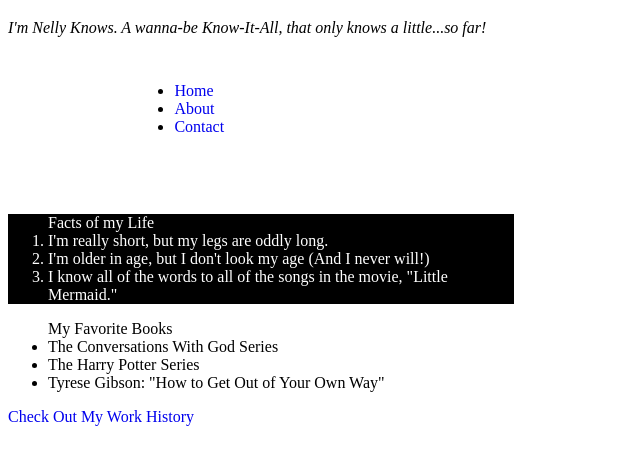
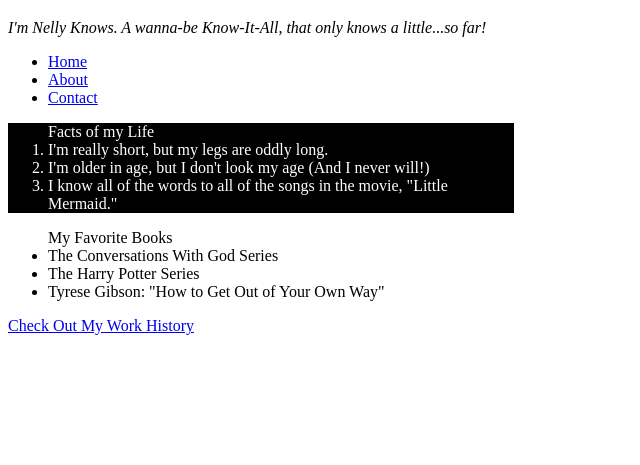
Before and after one commit to mrsdolley/DolleyPortfolio, a plain HTML site: page about.html in a window 1280 px wide. Shown: the part 61-526 px from the top of the page, without its empty margins (0-640 px from the left). Drawn offline with Linux system fonts and the light colour scheme.

Commit message:
Update about.html

```diff
--- a/about.html
+++ b/about.html
@@ -6,7 +6,7 @@
     <title>about</title>
     <link href="stylesheet.css" rel="stylesheet" type="text/css" />
   </head>
-  <style>a {text-decoration: none;} </style>
+
   <body>
     <!--header-->
     <div id = "header-wrapper">
@@ -20,7 +20,7 @@
       <div class="welcome">
        <p>I'm Nelly Knows. A wanna-be Know-It-All, that only knows a little...so far!</p>
       </div>
-      <nav id="list">
+    <nav class="list" class="flex-container">
       <ul>
         <li>
           <a href="index.html">Home</a></li>
@@ -32,6 +32,7 @@
     </nav>
 
     </div>
+    <div  class="about">
       <div>
         <ol class = "facts">Facts of my Life
           <li>I'm really short, but my legs are oddly long.</li>
@@ -47,9 +48,9 @@
           <li>The Harry Potter Series</li>
           <li>Tyrese Gibson: "How to Get Out of Your Own Way"</li>
         </ul>
-
       </div>
-    <div>
+    </div>
+    <div class="about-link" class="flex-container">
       <a href="https://www.linkedin.com/in/charnell-dolley-55704351/">Check Out My Work History</a>
     </div>
 
```
Lines whose indentation alone changed are shown as unchanged.
